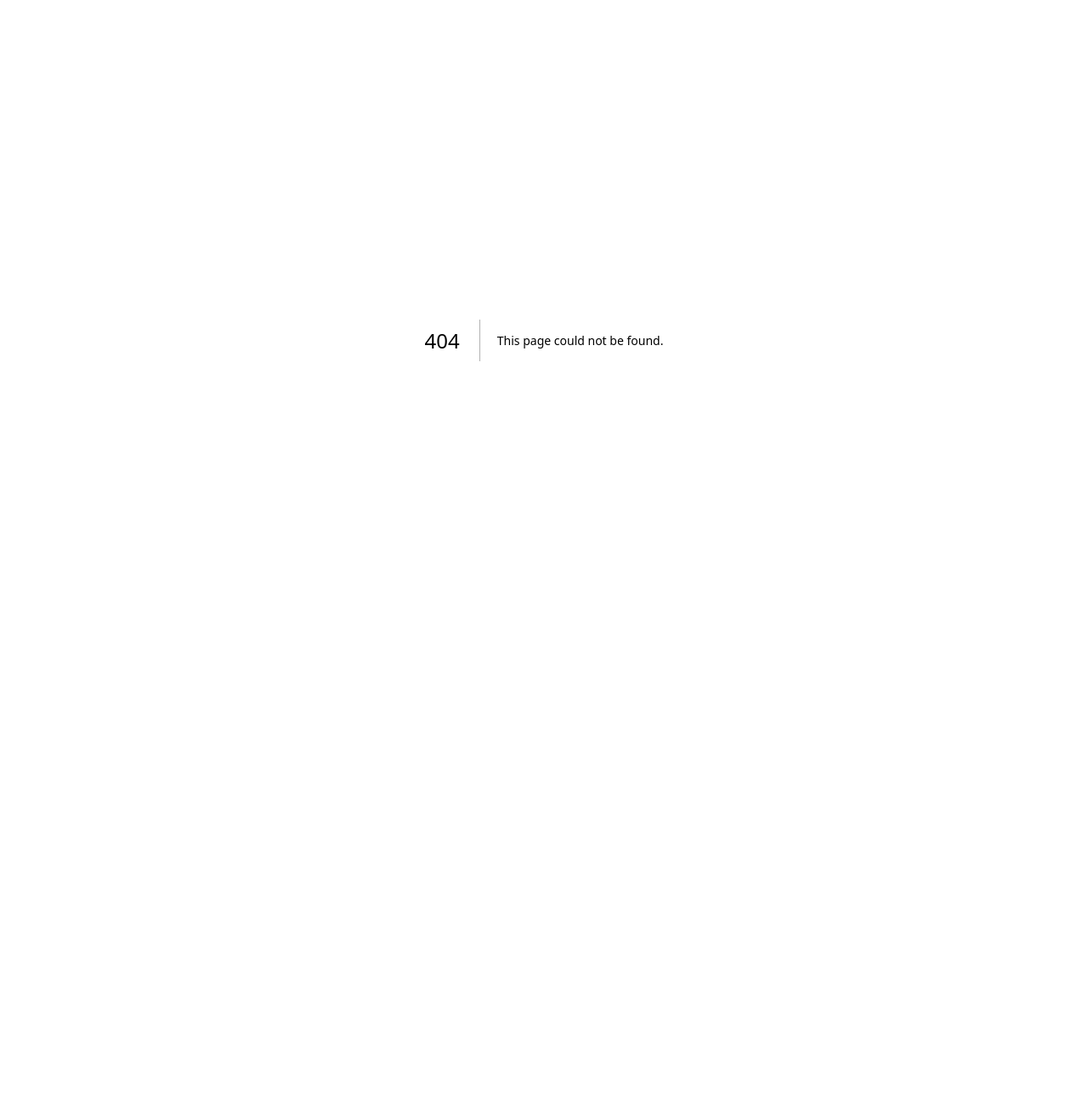
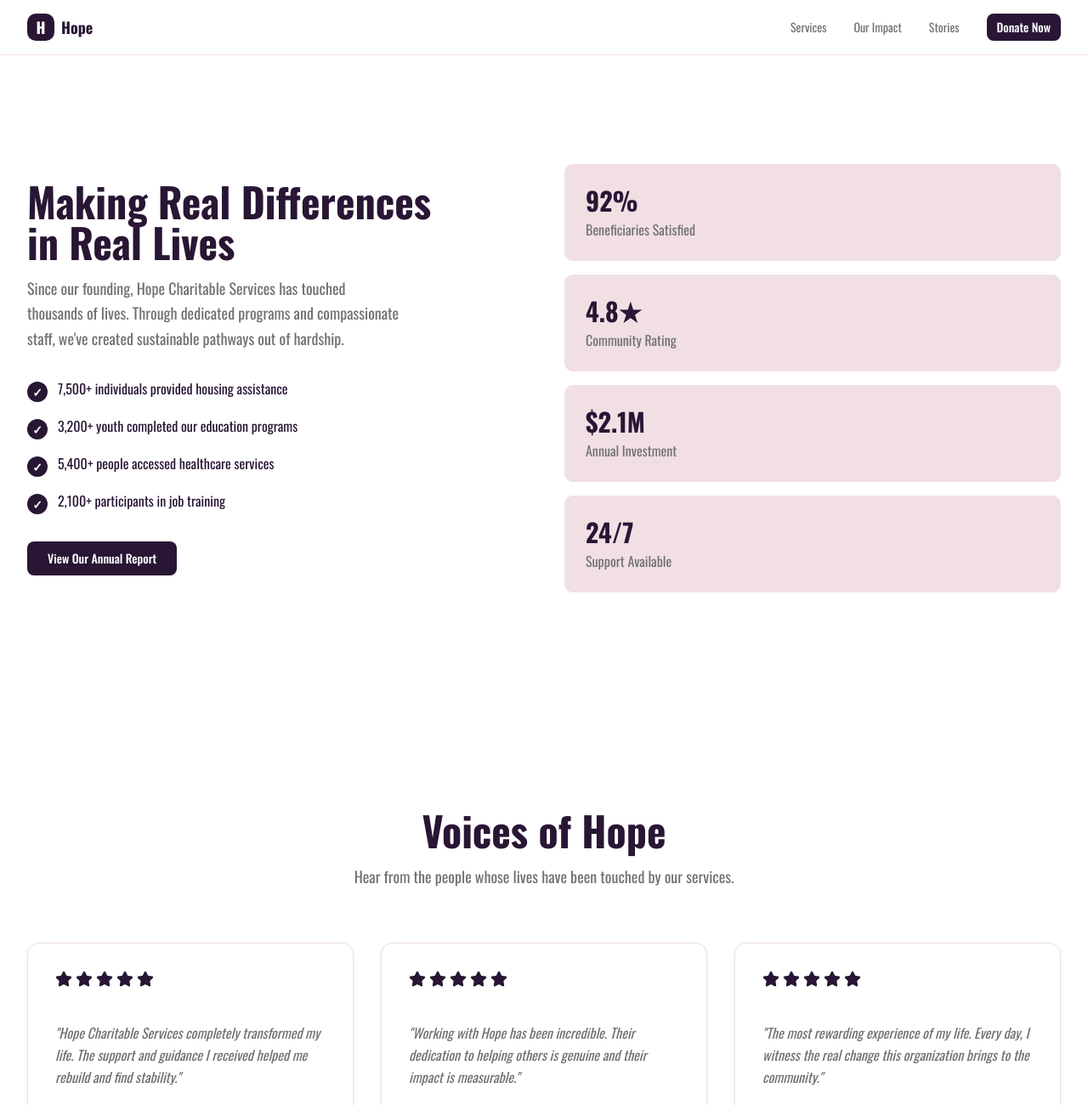
Before and after one commit to davisbryan595-lang/hope-charitable-sevices, a Next.js app: page /about in a window 1280 px wide. Before the commit this address had no page. Shown: the top 1300 px of the page at 85% size. Before the commit the page ends 800 px from the top, so only its background shows below. Built offline with nearby package versions, Linux system fonts and the light colour scheme.

Commit message:
Create about page
cgen-00bc15fa06a148c286dbd9831ae2269f

```diff
--- /dev/null
+++ b/app/about/page.tsx
@@ -0,0 +1,15 @@
+import { Navigation } from "@/components/navigation"
+import { Impact } from "@/components/impact"
+import { Testimonials } from "@/components/testimonials"
+import { Footer } from "@/components/footer"
+
+export default function About() {
+  return (
+    <main className="bg-white">
+      <Navigation />
+      <Impact />
+      <Testimonials />
+      <Footer />
+    </main>
+  )
+}
```
